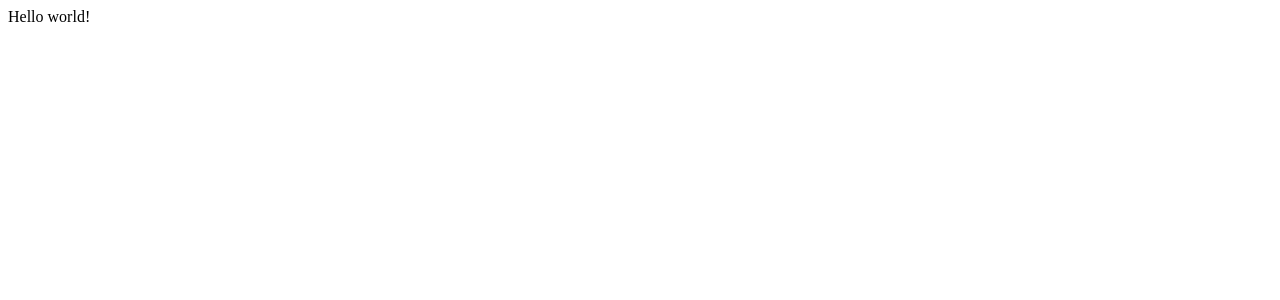
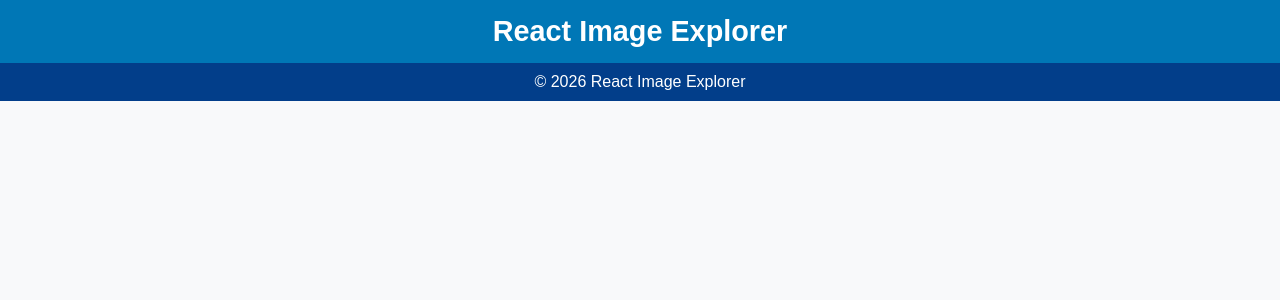
Before and after one commit to bikramiter/biks-react-playground, a React (Vite) app: page / in a window 1280 px wide. Shown: the top 300 px of the page. Built offline with nearby package versions, Linux system fonts and the light colour scheme.

Commit message:
Add basic styling and a header and footer

```diff
--- a/src/App.tsx
+++ b/src/App.tsx
@@ -1,7 +1,15 @@
 import "./App.css";
+import Header from "./components/Header";
+import Footer from "./components/Footer";
 
 function App() {
-  return <>Hello world!</>;
+  return (
+    <div>
+      <Header />
+      {/* More content (Navbar, Search, Images) will go here */}
+      <Footer />
+    </div>
+  );
 }
 
 export default App;
--- /dev/null
+++ b/src/components/Footer.tsx
@@ -0,0 +1,9 @@
+const Footer = () => {
+  return (
+    <footer className="footer">
+      © {new Date().getFullYear()} React Image Explorer
+    </footer>
+  );
+};
+
+export default Footer;
--- /dev/null
+++ b/src/components/Header.tsx
@@ -0,0 +1,5 @@
+const Header = () => {
+  return <header className="header">React Image Explorer</header>;
+};
+
+export default Header;
--- a/src/index.css
+++ b/src/index.css
@@ -0,0 +1,35 @@
+/* Reset default margins and paddings */
+* {
+  margin: 0;
+  padding: 0;
+  box-sizing: border-box;
+  font-family: Arial, sans-serif;
+}
+
+body {
+  display: flex;
+  flex-direction: column;
+  min-height: 100vh;
+  background-color: #f8f9fa;
+  color: #333;
+}
+
+/* Header styles */
+.header {
+  background-color: #0077b6;
+  color: white;
+  text-align: center;
+  padding: 15px;
+  font-size: 1.8rem;
+  font-weight: bold;
+}
+
+/* Footer styles */
+.footer {
+  background-color: #023e8a;
+  color: white;
+  text-align: center;
+  padding: 10px;
+  font-size: 1rem;
+  margin-top: auto;
+}
```
